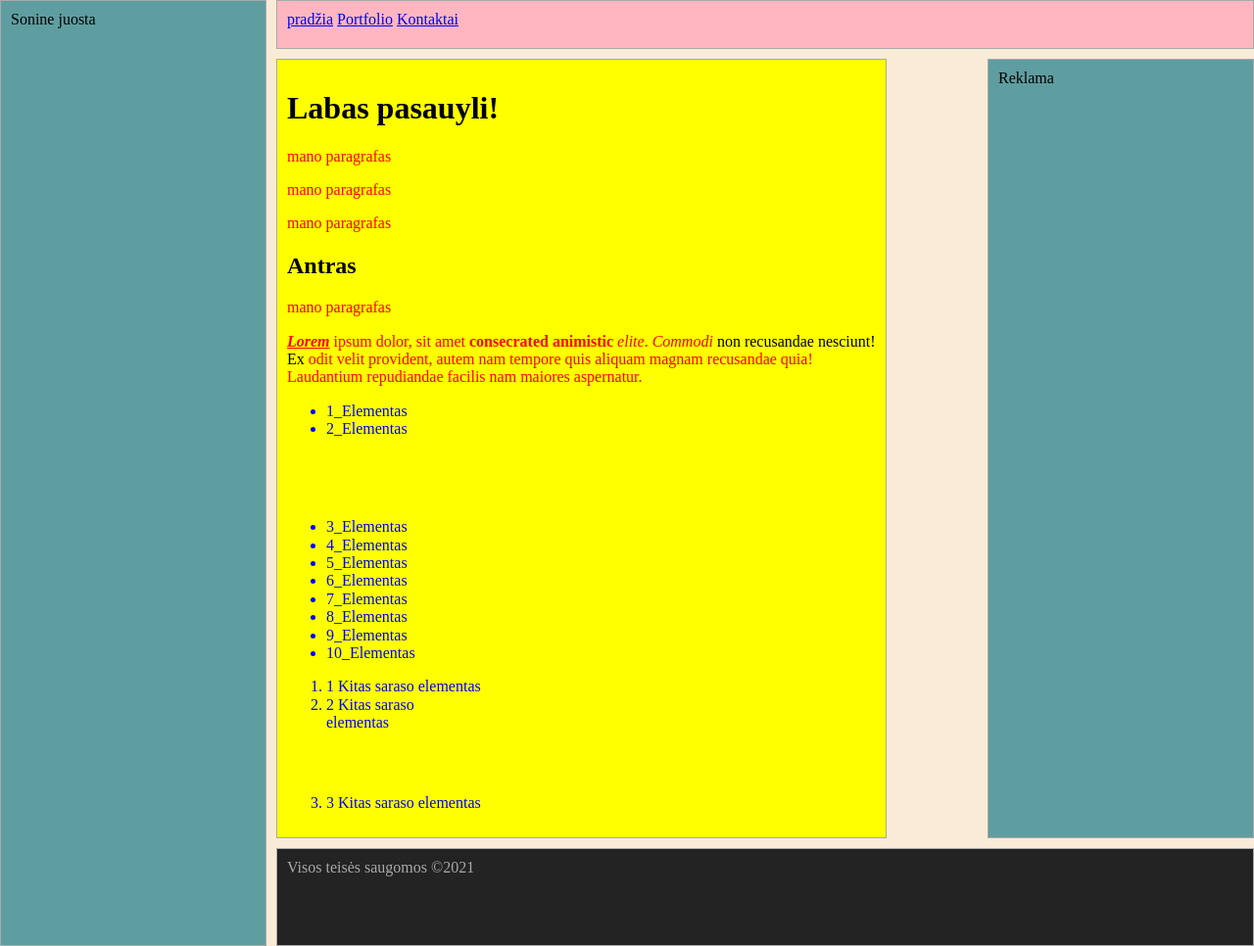
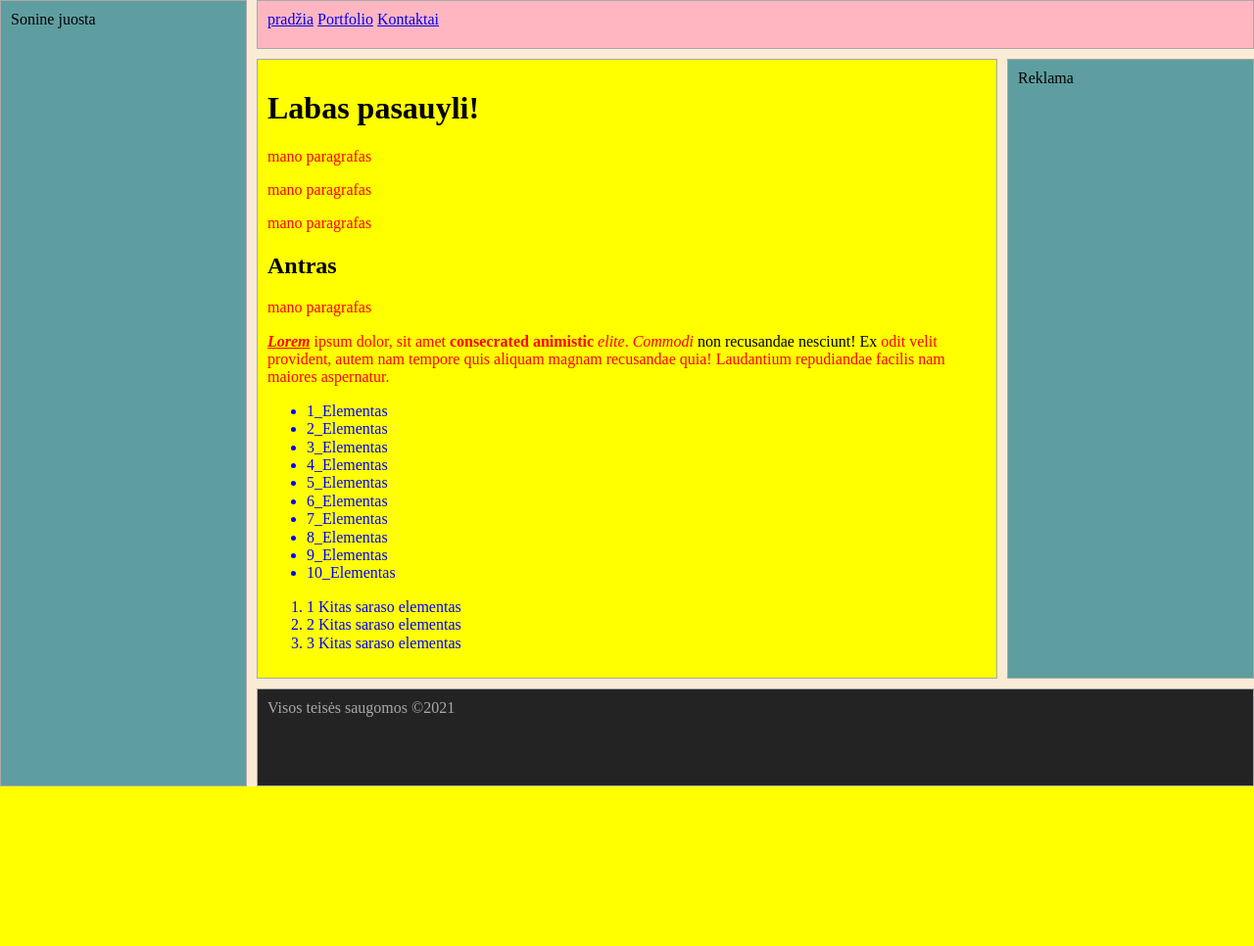
Before and after one commit to kaunas-coding-school/KCS_211118, a PHP site: page / in a window 1280 px wide. Shown: the whole page at 98% size. After the commit the page ends 803 px from the top, so only its background shows below. Run offline with PHP 8.4, Linux system fonts and the light colour scheme.

Commit message:
Updates and Fixes with layout and design in css

```diff
--- a/css/layout.css
+++ b/css/layout.css
@@ -1,4 +1,3 @@
-
 html, body {
     height: 100%;
 }
--- a/css/mano_dizainas.css
+++ b/css/mano_dizainas.css
@@ -4,18 +4,6 @@ p {
 
 li {
     color: blue;
-}
-
-li:nth-child(2) {
-    width: 100px;
-    height: 100px;
-}
-
-/* ---- Layout ---- */
-
-html,body {
-    width: 100%;
-    height: 100%;
 }
 
 body {
@@ -27,19 +15,11 @@ header {
 }
 aside {
     background-color: cadetblue;
-    width: 250px;
-    float:left;
 }
 main {
     background-color: yellow;
-    width: 84%;
-    float:left;
 }
 footer {
     background-color: #232323;
     color: darkgray;
-    clear: both;
 }
-.turinys {
-    width: 100%;
-}
--- a/kontaktai.html
+++ b/kontaktai.html
@@ -15,8 +15,8 @@
     <h1>Kontaktai</h1>
     <p>Kontaktu forma:</p>
     <form action="/saugoti_duomenis.php" method="post">
-        <input type="text" placeholder="Vardas"><br>
-        <input type="text" placeholder="Pavardė"><br>
+        <input type="text" name="name" placeholder="Vardas"><br>
+        <input type="text" name="surename" placeholder="Pavardė"><br>
         <input type="email" name="email" placeholder="El. paštas"><br>
         <textarea name="message" id="" cols="30" rows="10"
                   placeholder="Žinutė mums"></textarea>
--- /dev/null
+++ b/saugoti_duomenis.php
@@ -0,0 +1,4 @@
+<?php
+
+echo '<h4>OK</h4>';
+var_dump($_REQUEST);
```
